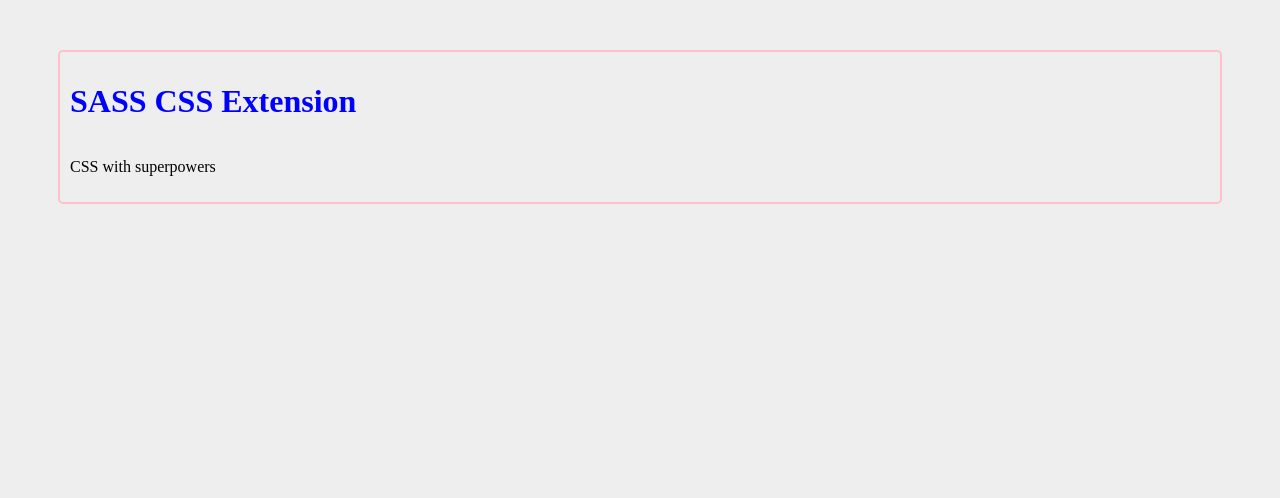
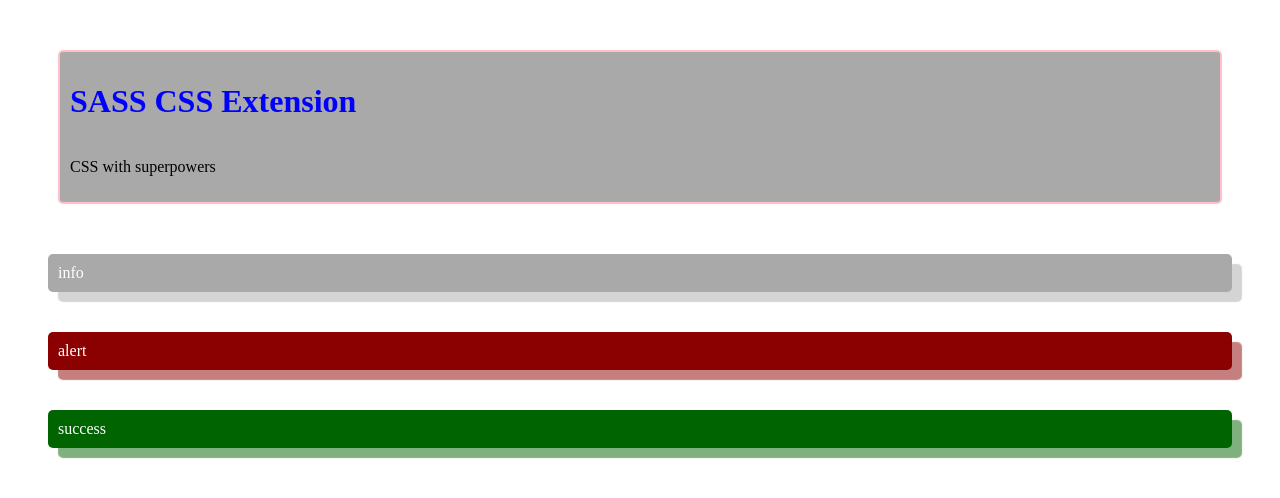
Before and after one commit to praveendias1180/saas-lang, a plain HTML site: page index.html in a window 1280 px wide. Drawn offline with nearby package versions, Linux system fonts and the light colour scheme; files that its build step writes are made by us from their sources.

Commit message:
using mixins

```diff
--- a/app/scss/_base.scss
+++ b/app/scss/_base.scss
@@ -2,5 +2,5 @@ $margin: 50px;
 $margin-sm: 10px;
 
 body {
-    background-color: #eee;
+    background-color: #fff;
 }
--- a/app/scss/_container.scss
+++ b/app/scss/_container.scss
@@ -2,4 +2,5 @@
     border: 2px solid pink;
     border-radius: 5px;
     padding: 10px;
+    background: darkgray;
 }
--- a/app/scss/main.scss
+++ b/app/scss/main.scss
@@ -1,5 +1,6 @@
 @use 'base';
 @use 'container';
+@use 'mixins/message';
 
 body {
     .container {
--- /dev/null
+++ b/app/scss/mixins/_message.scss
@@ -0,0 +1,25 @@
+@mixin theme($theme: DarkGray) {
+    background: $theme;
+    box-shadow: 10px 10px 1px rgba($theme, .50);
+    color: #fff;
+    padding: 10px;
+    margin: 40px;
+    border-radius: 5px;
+
+    &:hover {
+        border-radius: 10px;
+        box-shadow: 10px 10px 10px rgba($theme, .50);
+    }
+}
+
+.info {
+    @include theme;
+}
+
+.alert {
+    @include theme($theme: DarkRed);
+}
+
+.success {
+    @include theme($theme: DarkGreen);
+}
--- a/index.html
+++ b/index.html
@@ -10,6 +10,16 @@
         <h1>SASS CSS Extension</h1>
         <p>CSS with superpowers</p>
     </div>
+
+    <div class="info">
+        info
+    </div>
+    <div class="alert">
+        alert
+    </div>
+    <div class="success">
+        success
+    </div>
 </body>
 
 </html>
```
